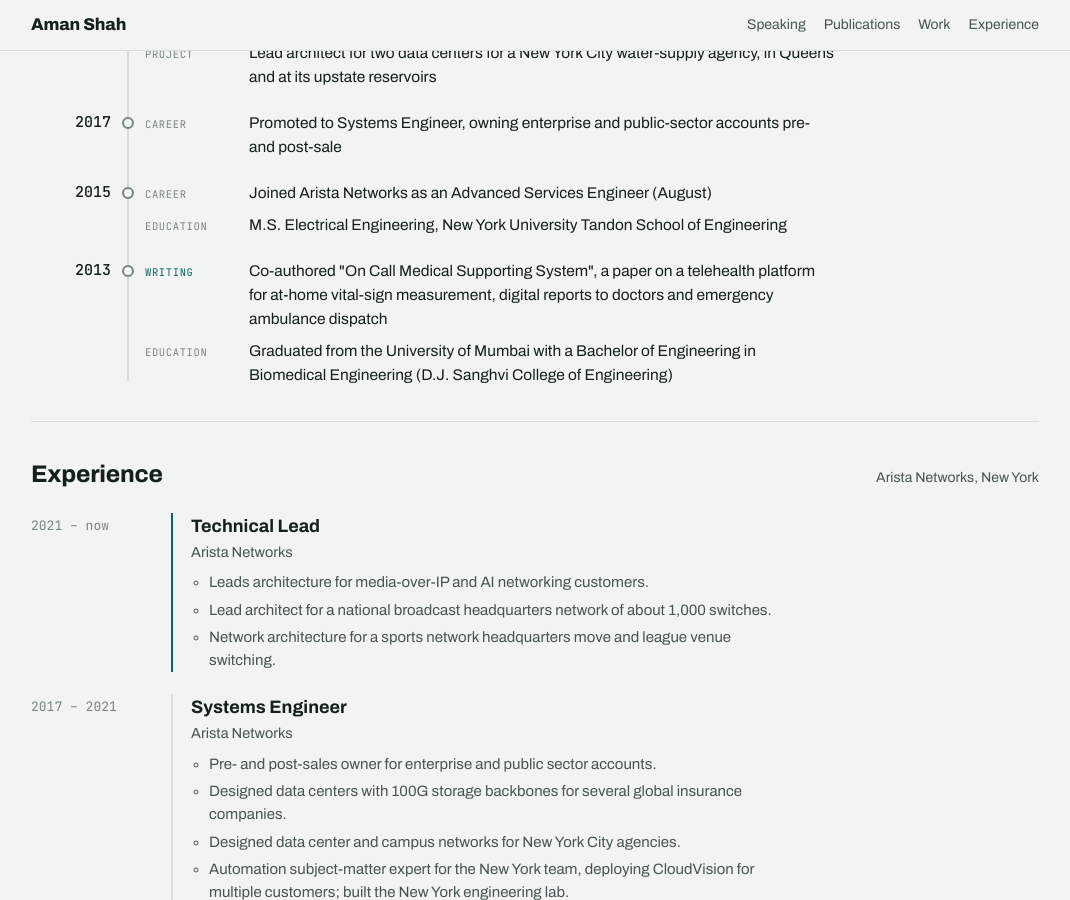
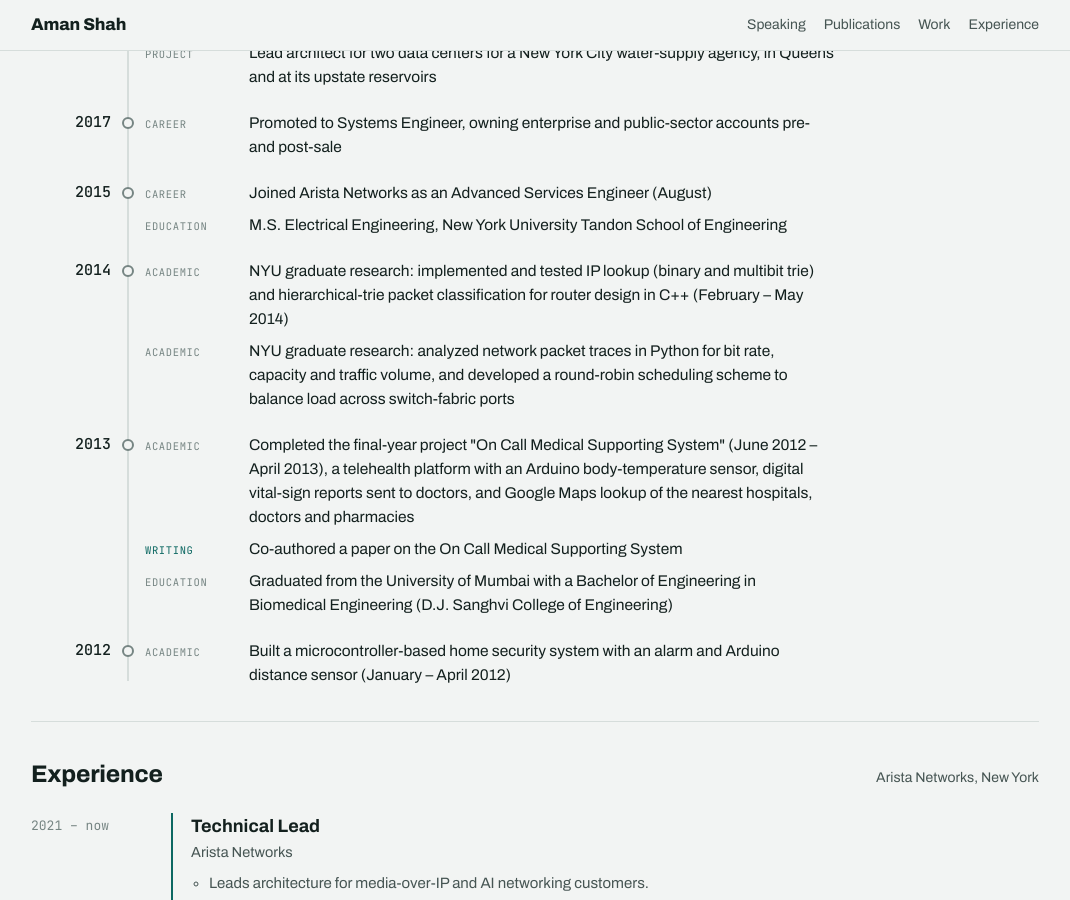
Before and after one commit to Amanshah91/amanshah91.github.io, a Jekyll site: the page built from index.html, in a window 1280 px wide and 900 px high, scrolled down 2413 px. Shown: the whole window, without its empty margins (105-1175 px from the left). Built offline with Jekyll 4.4.1, drawn with Linux system fonts in a browser that asks for light colours; some of the changed text lies outside the part shown.

Commit message:
Draft: add 2012-2014 academic projects
Co-Authored-By: Claude Opus 5.5 <noreply@anthropic.com>
Claude-Session: https://claude.ai/code/session_016ECpXB9SB4zXKomSvGvhZo

```diff
--- a/_data/milestones.yml
+++ b/_data/milestones.yml
@@ -1,5 +1,5 @@
 # Year-by-year milestones, newest first.
-# kind: Education, Career, Project, Speaking, Writing, Recognition
+# kind: Education, Academic, Career, Project, Speaking, Writing, Recognition
 # Keep customers unnamed, matching "Selected work".
 
 - year: "2026"
@@ -45,9 +45,23 @@
     - kind: Education
       text: M.S. Electrical Engineering, New York University Tandon School of Engineering
 
+- year: "2014"
+  items:
+    - kind: Academic
+      text: "NYU graduate research: implemented and tested IP lookup (binary and multibit trie) and hierarchical-trie packet classification for router design in C++ (February – May 2014)"
+    - kind: Academic
+      text: "NYU graduate research: analyzed network packet traces in Python for bit rate, capacity and traffic volume, and developed a round-robin scheduling scheme to balance load across switch-fabric ports"
+
 - year: "2013"
   items:
+    - kind: Academic
+      text: Completed the final-year project "On Call Medical Supporting System" (June 2012 – April 2013), a telehealth platform with an Arduino body-temperature sensor, digital vital-sign reports sent to doctors, and Google Maps lookup of the nearest hospitals, doctors and pharmacies
     - kind: Writing
-      text: Co-authored "On Call Medical Supporting System", a paper on a telehealth platform for at-home vital-sign measurement, digital reports to doctors and emergency ambulance dispatch
+      text: Co-authored a paper on the On Call Medical Supporting System
     - kind: Education
       text: Graduated from the University of Mumbai with a Bachelor of Engineering in Biomedical Engineering (D.J. Sanghvi College of Engineering)
+
+- year: "2012"
+  items:
+    - kind: Academic
+      text: Built a microcontroller-based home security system with an alarm and Arduino distance sensor (January – April 2012)
```
